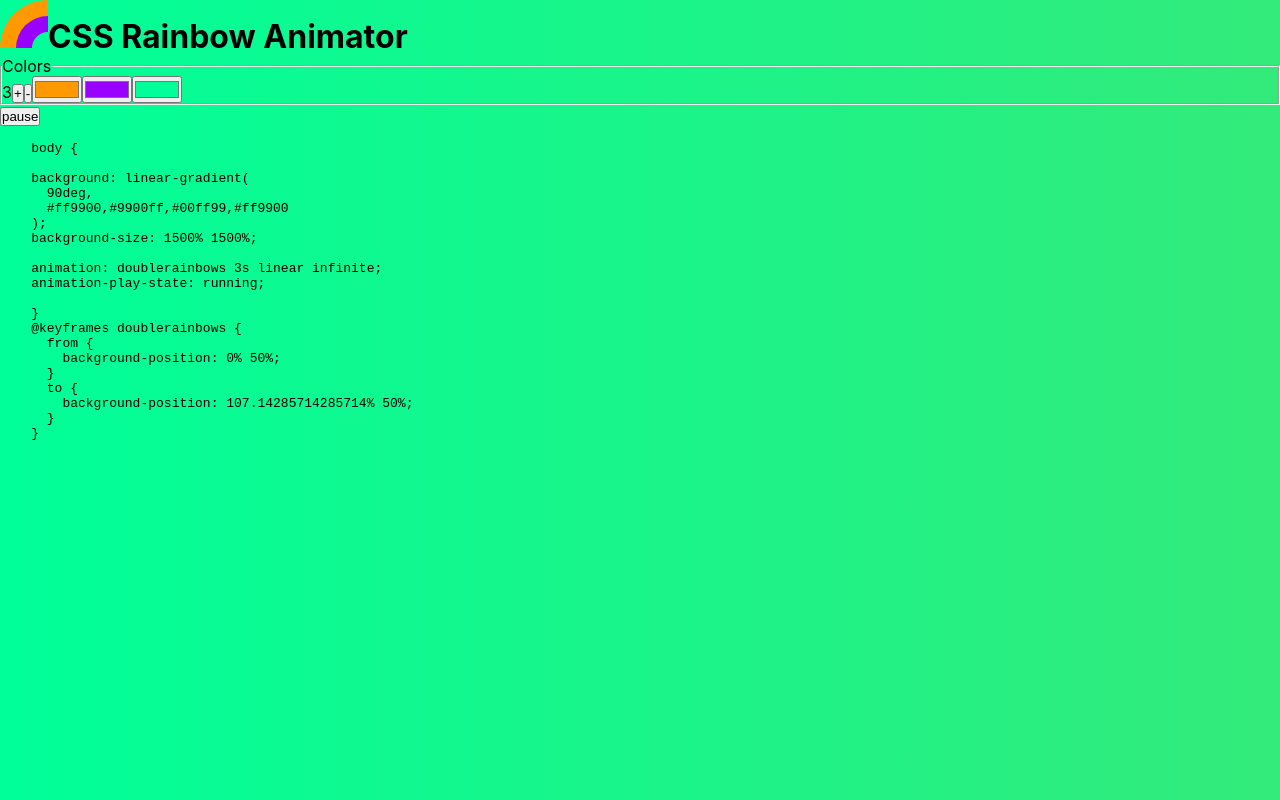
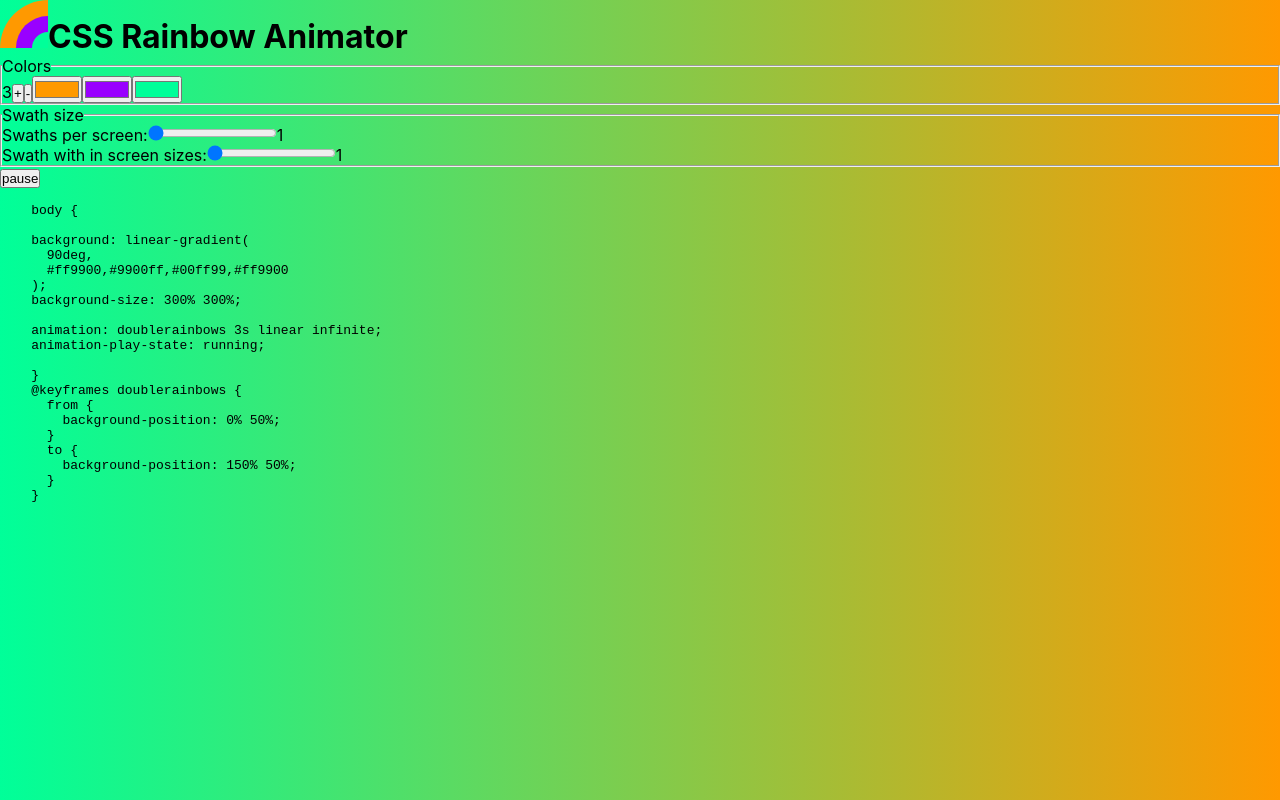
Before and after one commit to bxt/css-rainbow-animator, a Next.js app: page / in a window 1280 px wide. Built offline with nearby package versions, Linux system fonts and the light colour scheme.

Commit message:
feat: swath size control

```diff
--- a/components/css-output.tsx
+++ b/components/css-output.tsx
@@ -3,11 +3,15 @@ import { FC } from 'react';
 type CssOutputProps = {
   paused: boolean;
   colors: Array<string>;
+  swathSize: number;
 };
 
-export const CssOutput: FC<CssOutputProps> = ({ paused, colors }) => {
+export const CssOutput: FC<CssOutputProps> = ({
+  paused,
+  colors,
+  swathSize,
+}) => {
   const count = colors.length;
-  const swathSize = 5;
   const timePerSwath = 1;
 
   const backgroundSize = count * swathSize;
--- /dev/null
+++ b/components/swath-size.tsx
@@ -0,0 +1,57 @@
+import { FC, useCallback } from 'react';
+
+type SwathSizeProps = {
+  swathSize: number;
+  setSwathSize: (newValue: number) => void;
+};
+
+export const SwathSize: FC<SwathSizeProps> = ({ swathSize, setSwathSize }) => {
+  const onChange = useCallback(
+    (event) => {
+      setSwathSize(event.target.value);
+    },
+    [setSwathSize],
+  );
+
+  const onChangeInverted = useCallback(
+    (event) => {
+      setSwathSize(1 / event.target.value);
+    },
+    [setSwathSize],
+  );
+
+  const isInverted = swathSize < 1;
+
+  return (
+    <fieldset>
+      <legend>Swath size</legend>
+      <label>
+        Swaths per screen:
+        <input
+          type="range"
+          onChange={onChangeInverted}
+          value={isInverted ? 1 / swathSize : 1}
+          min="1"
+          max="15"
+          step="0.25"
+        />
+      </label>
+      {1 / swathSize}
+
+      <br />
+      <label>
+        Swath with in screen sizes:
+        <input
+          type="range"
+          onChange={onChange}
+          value={isInverted ? 1 : swathSize}
+          min="1"
+          max="10"
+          step="0.25"
+        />
+      </label>
+
+      {swathSize}
+    </fieldset>
+  );
+};
--- a/pages/index.tsx
+++ b/pages/index.tsx
@@ -2,10 +2,12 @@ import Head from 'next/head';
 import { useCallback, useState } from 'react';
 import { useColors, ColorsPicker } from '../components/colors';
 import { CssOutput } from '../components/css-output';
+import { SwathSize } from '../components/swath-size';
 
 export default function Home(): JSX.Element {
   const [colors, dispatchColors] = useColors();
   const [paused, setPaused] = useState(false);
+  const [swathSize, setSwathSize] = useState(1);
 
   const togglePaused = useCallback(() => {
     setPaused(!paused);
@@ -28,8 +30,9 @@ export default function Home(): JSX.Element {
           CSS Rainbow Animator
         </h1>
         <ColorsPicker {...{ colors, dispatchColors }} />
+        <SwathSize {...{ swathSize, setSwathSize }} />
         <button onClick={togglePaused}>{paused ? 'play' : 'pause'}</button>
-        <CssOutput {...{ colors, paused }} />
+        <CssOutput {...{ colors, paused, swathSize }} />
       </main>
 
       <style jsx>{``}</style>
```
